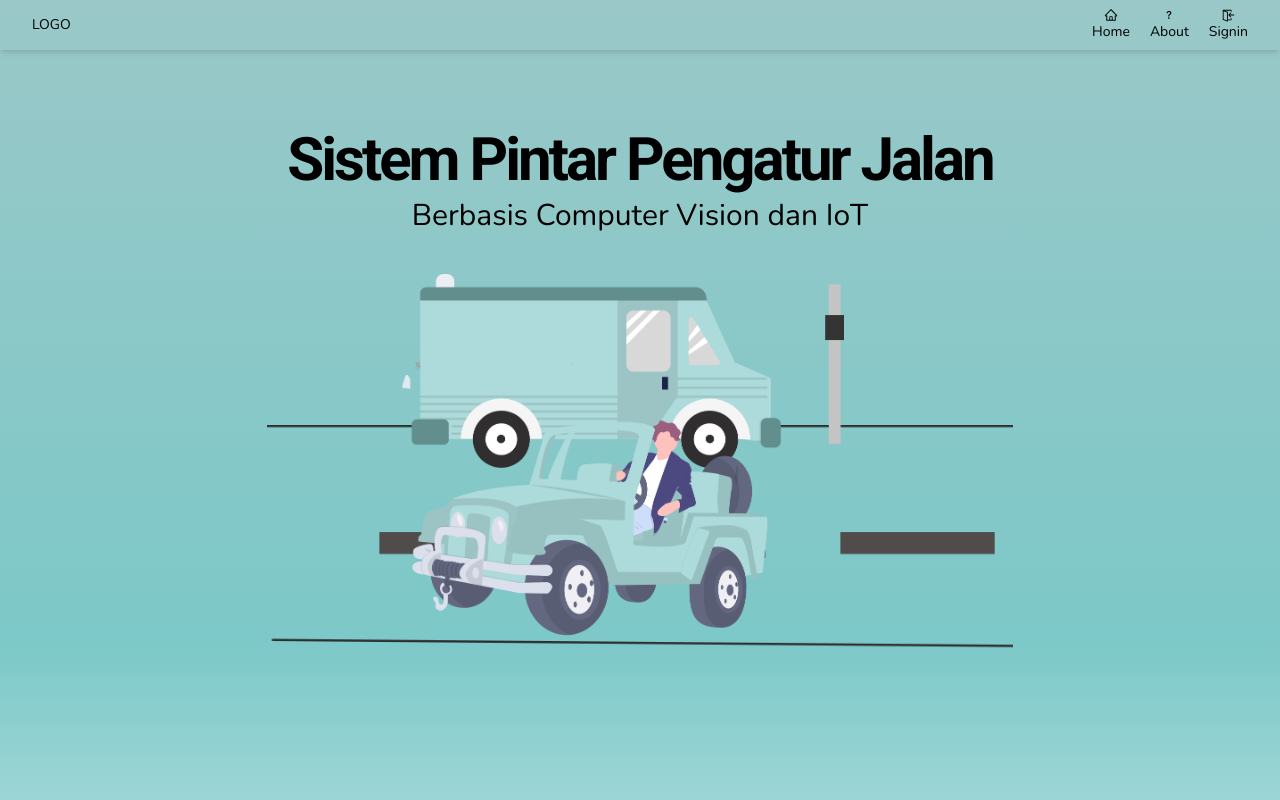
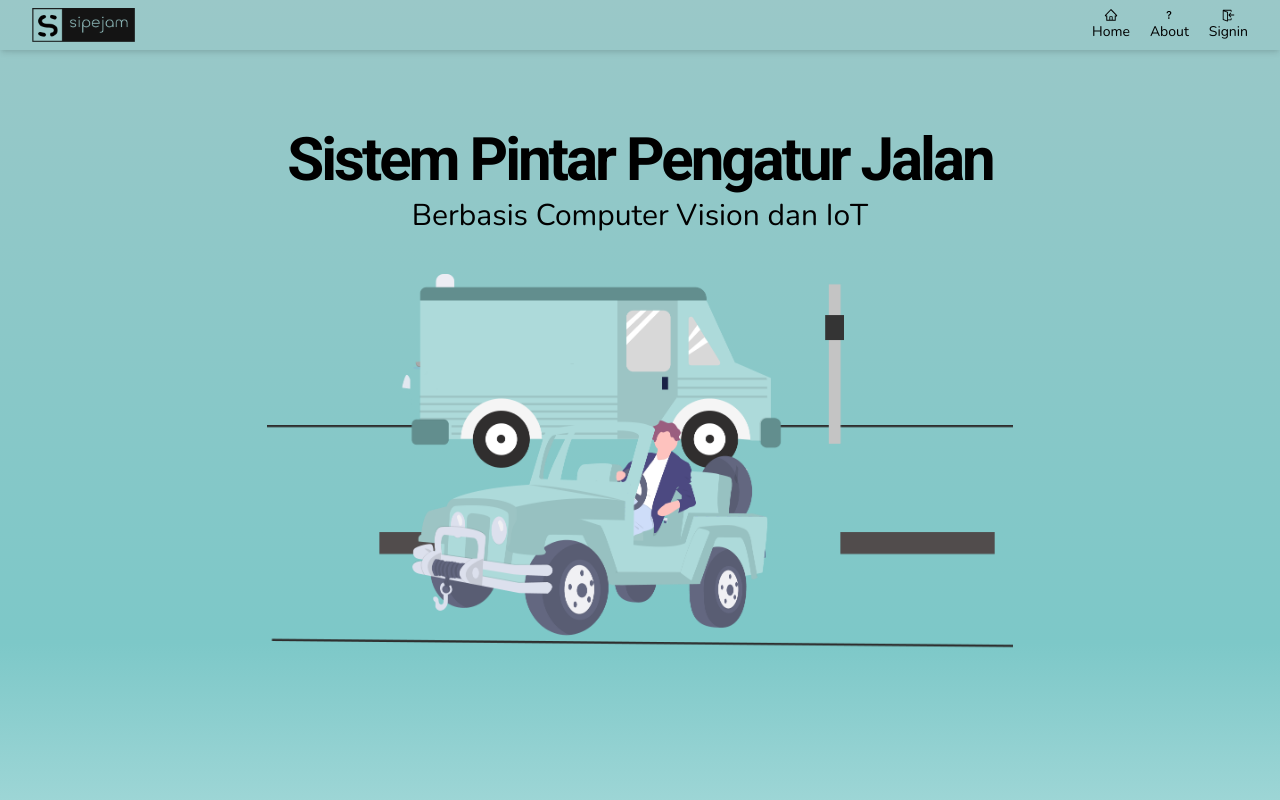
Before and after one commit to harisspace/sipejam-client, a Next.js app: page / in a window 1280 px wide. Shown: the top 800 px of the page. Built offline with nearby package versions, Linux system fonts and the light colour scheme; no server answers.

Commit message:
add logo to navbar

```diff
--- a/components/Templates/Navbar.tsx
+++ b/components/Templates/Navbar.tsx
@@ -1,3 +1,4 @@
+/* eslint-disable @next/next/no-img-element */
 /* eslint-disable @next/next/no-html-link-for-pages */
 import Link from "next/link";
 import { AiOutlinePlus, AiOutlineSearch } from "react-icons/ai";
@@ -38,7 +39,7 @@ const Navbar: React.FC<Props> = ({ dataUser }) => {
           <span>
             <Link href="/">
               <a>
-                <h1>LOGO</h1>
+                <img className="w-28 object-contain" src="/sipejam-logo.png" alt="sipejam logo" />
               </a>
             </Link>
           </span>
```
